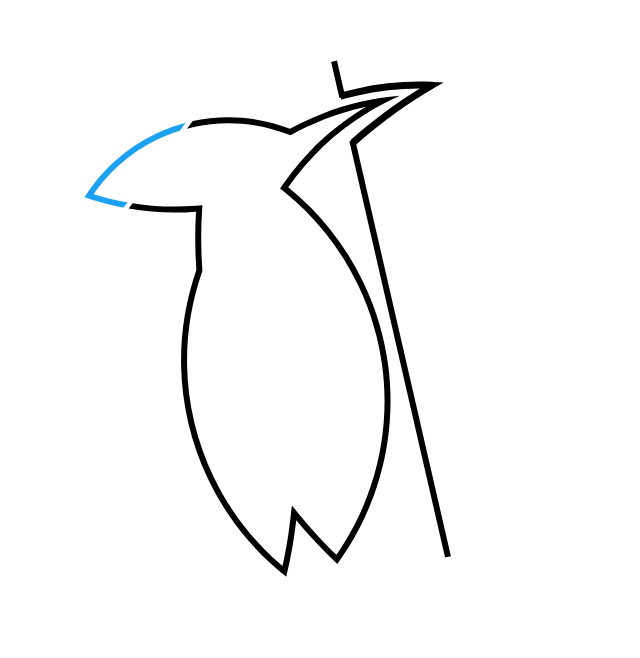
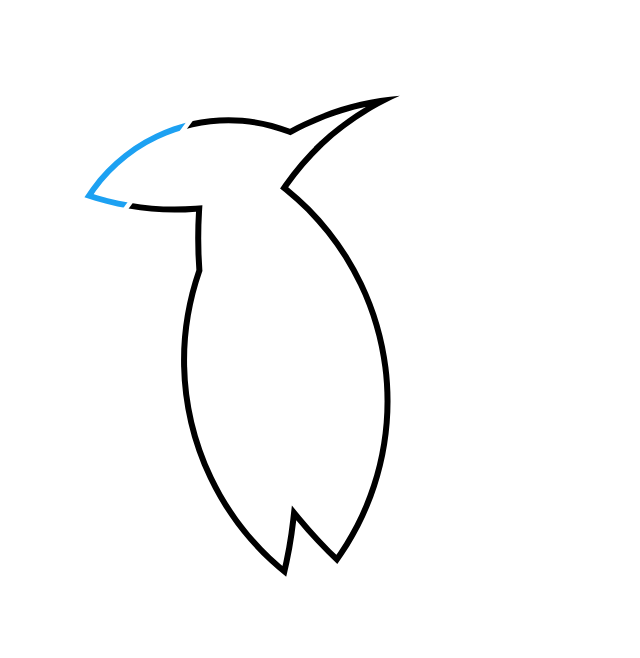
Before and after one commit to Oloro/tweetpecker, a Vue app: page / in a window 1280 px wide. Shown: the part 142-800 px from the top of the page, without its empty margins (0-640 px from the left). Built offline with nearby package versions, Linux system fonts and the light colour scheme.

Commit message:
ready to connect to api on prod

```diff
--- a/package.json
+++ b/package.json
@@ -1,5 +1,5 @@
 {
-  "name": "chirper",
+  "name": "tweetpecker",
   "version": "0.1.0",
   "private": true,
   "scripts": {
--- a/public/index.html
+++ b/public/index.html
@@ -7,11 +7,12 @@
     <link rel="icon" href="<%= BASE_URL %>favicon.ico">
     <link href="https://fonts.googleapis.com/icon?family=Material+Icons"
       rel="stylesheet">
-    <title><%= htmlWebpackPlugin.options.title %></title>
+    <!-- <title><%= htmlWebpackPlugin.options.title %></title> -->
+    <title>Tweetpecker</title>
   </head>
   <body>
     <noscript>
-      <strong>We're sorry but <%= htmlWebpackPlugin.options.title %> doesn't work properly without JavaScript enabled. Please enable it to continue.</strong>
+      <strong>We're sorry but Tweetpecker doesn't work properly without JavaScript enabled. Please enable it to continue.</strong>
     </noscript>
     <div id="app"></div>
     <!-- built files will be auto injected -->
--- a/src/views/Main.vue
+++ b/src/views/Main.vue
@@ -1,7 +1,7 @@
 <template>
   <div class="bg-blue-200">
     <img
-      src="../assets/Logo.svg"
+      src="../assets/Logo_no_tree.svg"
       class="absolute w-24 ml-4 -mt-2 duration-100 transition-width md:w-48 md:-mt-6"
       alt=""
     />
```
Also changed, not shown: src/assets/Logo_no_tree.svg (added).
